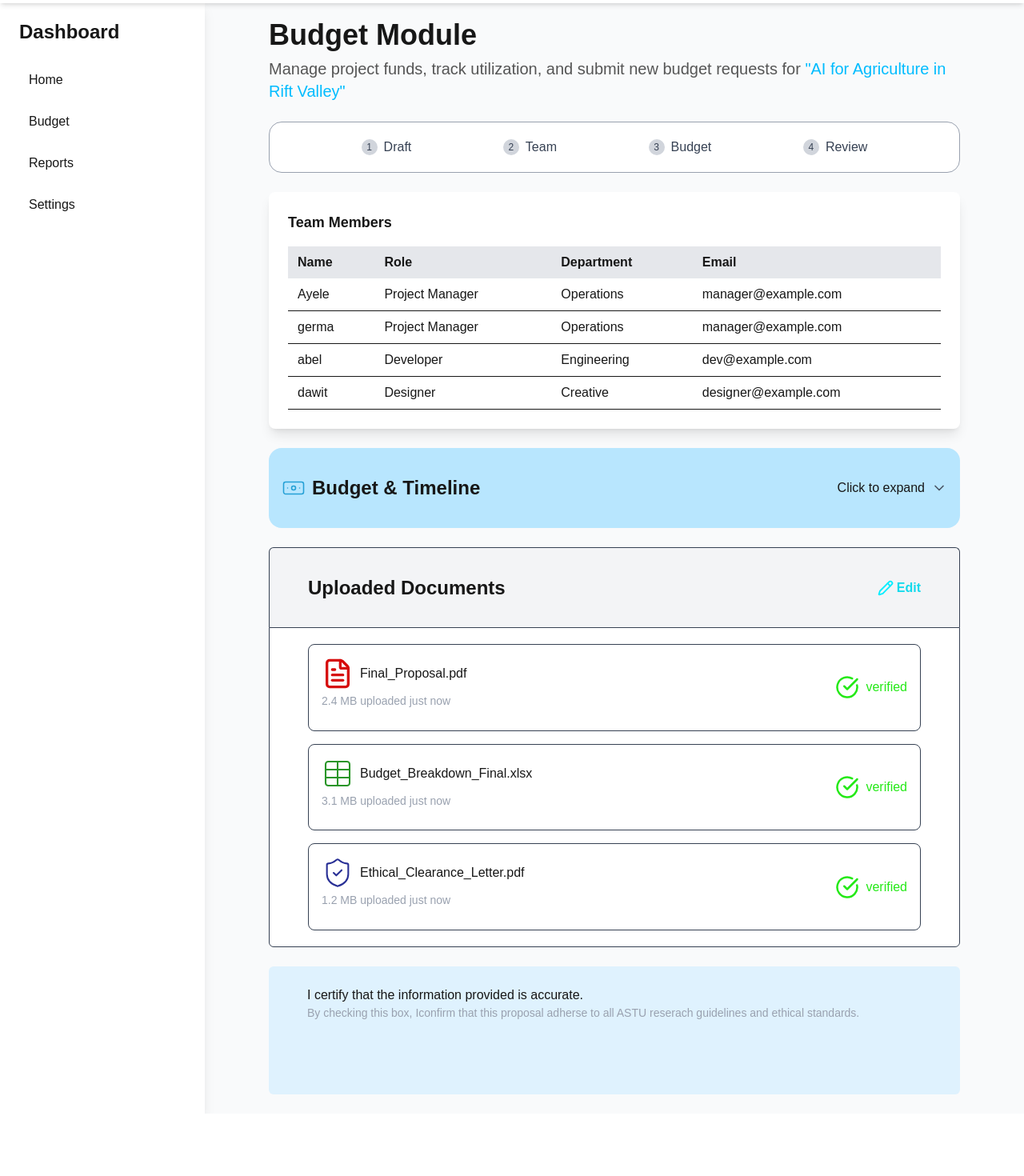
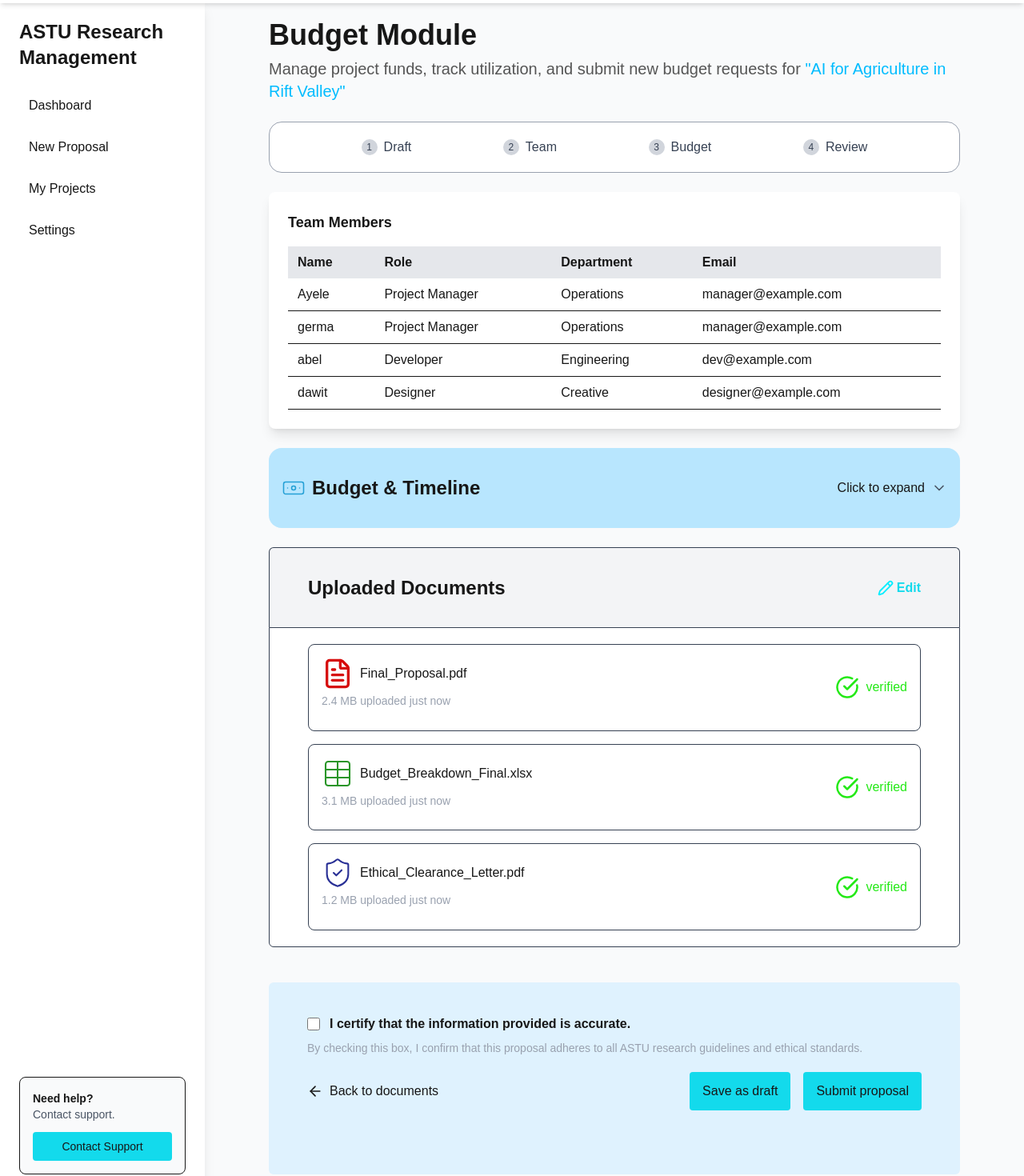
Before and after one commit to BunaCore/CRMP-Frontend, a Next.js app: page /submission/review in a window 1280 px wide. Shown: the part 60-1530 px from the top of the page at 80% size. Before the commit the page ends 1452 px from the top, so only its background shows below. Built offline with nearby package versions, Linux system fonts and the light colour scheme.

Commit message:
frontend:reviewpage

```diff
--- a/components/new-review.tsx
+++ b/components/new-review.tsx
@@ -1,6 +1,8 @@
 
 import Image from "next/image";
 import { ChevronDown } from "lucide-react";
+import { ArrowLeft } from "lucide-react";
+
 
 export default function NewReview() {
 
@@ -8,13 +10,27 @@ return(
         <div className="min-h-screen w-full bg-gray-50 flex flex-col lg:flex-row pt-15">
         {/* Sidebar */}
         <div className="bg-white w-full lg:w-64 shadow-lg p-6 flex flex-col gap-6">
-            <h2 className="text-2xl font-bold">Dashboard</h2>
+
+            <h2 className="text-2xl font-bold">ASTU Research Management</h2>
+
             <nav className="flex flex-col gap-3">
-            <button className="text-left px-3 py-2 rounded hover:bg-gray-100">Home</button>
-            <button className="text-left px-3 py-2 rounded hover:bg-gray-100">Budget</button>
-            <button className="text-left px-3 py-2 rounded hover:bg-gray-100">Reports</button>
+            <button className="text-left px-3 py-2 rounded hover:bg-gray-100">Dashboard</button>
+            <button className="text-left px-3 py-2 rounded hover:bg-gray-100">New Proposal</button>
+            <button className="text-left px-3 py-2 rounded hover:bg-gray-100">My Projects</button>
             <button className="text-left px-3 py-2 rounded hover:bg-gray-100">Settings</button>
             </nav>
+
+            {/* Bottom help box */}
+            <div className="mt-auto bg-gray-50 border rounded-lg p-4">
+            <p className="font-semibold text-sm">Need help?</p>
+            <p className="text-sm text-gray-600 mb-3">
+                Contact support.
+            </p>
+            <button className="w-full bg-[#13DAEC] rounded py-2 text-sm font-medium">
+                Contact Support
+            </button>
+            </div>
+
         </div>
 
         {/* Main content */}
@@ -153,12 +169,34 @@ return(
                 </div>
 
                 {/*submit*/}
+                <div className="w-full mt-5 h-60 rounded-md bg-sky-100 py-10 px-12">
+                    {/* checkbox + heading */}
+                    <div className="flex items-start gap-3">
+                        <input
+                        type="checkbox"
+                        className="mt-1 w-4 h-4 cursor-pointer"
+                        />
+                        <h1 className="font-semibold">
+                        I certify that the information provided is accurate.
+                        </h1>
+                    </div>
 
-                <div className="w-full h-40 rounded-md bg-sky-100 py-6 px-12">
-                    <h1>I certify that the information provided is accurate.</h1>
-                    <p className="text-sm text-gray-400">By checking this box, Iconfirm that this proposal adherse to all ASTU reserach guidelines and ethical standards.</p>
+                    <p className="text-sm text-gray-400 mt-2">
+                        By checking this box, I confirm that this proposal adheres to all ASTU research guidelines and ethical standards.
+                    </p>
+                   <div className="flex justify-between py-5">
 
-                </div>
+                         <span className="flex items-center gap-2">
+                            <ArrowLeft size={20} />
+                            <p>Back to documents</p>
+                        </span>
+
+                        <div className="flex gap-4">
+                            <button className="bg-[#13DAEC] px-4 py-3 rounded">Save as draft</button>
+                            <button className="bg-[#13DAEC] px-4 py-3 rounded">Submit proposal</button>
+                        </div>
+                    </div>
+                    </div>
         </div>
         </div>
 
```
